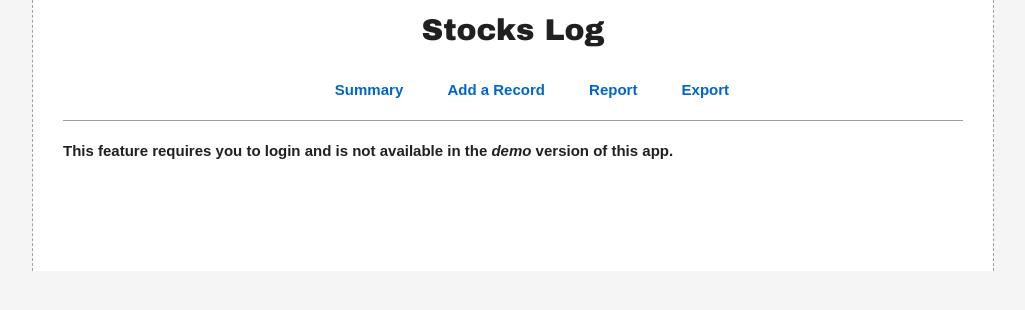
After one commit to lautomator/stocks-log, a Flask app: page /login in a window 1280 px wide. The commit adds this page. Shown: the top 310 px of the page, without its empty margins (127-1152 px from the left). Run offline with Flask 2, Linux system fonts and the light colour scheme.

Commit message:
added login function and decorators to pages that require logins

```diff
--- a/app.py
+++ b/app.py
@@ -1,15 +1,18 @@
 from flask import Flask
-from flask import request
+from flask import request,render_template, g, redirect, url_for
+from functools import wraps
 from markupsafe import escape
-from flask import url_for
-from flask import request
-from flask import render_template
+
 import sqlite3
-from flask import g
 import swing_stats_mod
 
 
 app = Flask(__name__)
+
+app_settings = {
+    # for development
+    'logged_in': False,
+}
 
 # ------------------------------
 # DATABASE OPERATIONS
@@ -191,6 +194,15 @@ def get_pnl(exit_price, entry_price, no_of_shares):
     return round(result, 2)
 
 
+def login_required(f):
+    @wraps(f)
+    def login_redirect(*args, **kwargs):
+        if not app_settings['logged_in']:
+            return redirect(url_for('login', next=request.url))
+        return f(*args, **kwargs)
+    return login_redirect
+
+
 # ------------------------------
 # VIEWS
 
@@ -268,12 +280,14 @@ def show_post(post_id):
 
 # ADD a new post/record
 @app.route('/add', methods=['GET', 'POST'])
+@login_required
 def add_post():
     return render_template('add-post.html')
 
 
 # REVIEW a new post/record
 @app.route('/review', methods=['GET', 'POST'])
+@login_required
 def review_post():
     has_reviewed = False
     post_data = {}
@@ -299,6 +313,7 @@ def review_post():
 
 # CONFIRM a new post/record
 @app.route('/confirm', methods=['GET', 'POST'])
+@login_required
 def confirm_post():
     post_data = {}
 
@@ -323,6 +338,7 @@ def confirm_post():
 
 # edit/update a post/record
 @app.route('/edit/<int:post_id>')
+@login_required
 def edit_post(post_id):
     sql = 'select * from stocks_log where id=?'
     data = query_db(sql, [post_id], one=True)
@@ -335,6 +351,7 @@ def edit_post(post_id):
 
 # review a post/record update action
 @app.route('/review-edit/<int:post_id>', methods=['GET', 'POST'])
+@login_required
 def review_update(post_id):
     post_data = {}
 
@@ -360,6 +377,7 @@ def review_update(post_id):
 
 # confirm a post/record update action
 @app.route('/confirm-edit', methods=['GET', 'POST'])
+@login_required
 def confirm_update():
     post_data = {}
 
@@ -396,12 +414,14 @@ def confirm_update():
 
 # delete a post/record
 @app.route('/delete/<int:post_id>', methods=['GET', 'POST'])
+@login_required
 def delete_post(post_id):
     return render_template('delete-post.html', post_id=post_id)
 
 
 # CONFIRM deletion
 @app.route('/confirm-delete', methods=['GET', 'POST'])
+@login_required
 def confirm_delete():
     if request.method == 'POST':
         post_id = request.form['delete_record']
@@ -413,7 +433,6 @@ def confirm_delete():
 # summary report
 @app.route('/report')
 def report():
-
     return render_template('report.html')
 
 
@@ -423,3 +442,8 @@ def export_log():
     sql = 'select * from stocks_log order by date_entered desc'
     data = query_db(sql)
     return render_template('export.html', data=data)
+
+# login
+@app.route('/login')
+def login():
+    return render_template('login.html')
--- a/templates/export.html
+++ b/templates/export.html
@@ -4,6 +4,7 @@
 
 {% block content %}
     <h2>Export</h2>
+    <p><em>csv</em></p>
 
 <div class="report-data">
     Investment, Entry Date, Shares, Entry, Stop, Target, Risk/Share, Exit, Exit Date, PnL<br>
--- /dev/null
+++ b/templates/login.html
@@ -0,0 +1,7 @@
+{% extends "base.html" %}
+
+{% block title %}Login{% endblock %}
+
+{% block content %}
+    <p><strong>This feature requires you to login and is not available in the <em>demo</em> version of this app.</strong></p>
+{% endblock %}
```
Also changed, not shown: readme.md, static/charts/ANET-20220114.png (added), static/charts/APO-20220106.png (added), static/charts/CVI-20220221.png (added), static/charts/DKNG-20220111.png (added), static/charts/DVN-20220201.png (added), static/charts/HES-20220321.png (added), static/charts/KKR-20220105.png (added), static/charts/MPC-20220210.png (added), static/charts/QCOM-20220304.png (added), static/charts/VIR-20220121.png (added), 1 other file.
